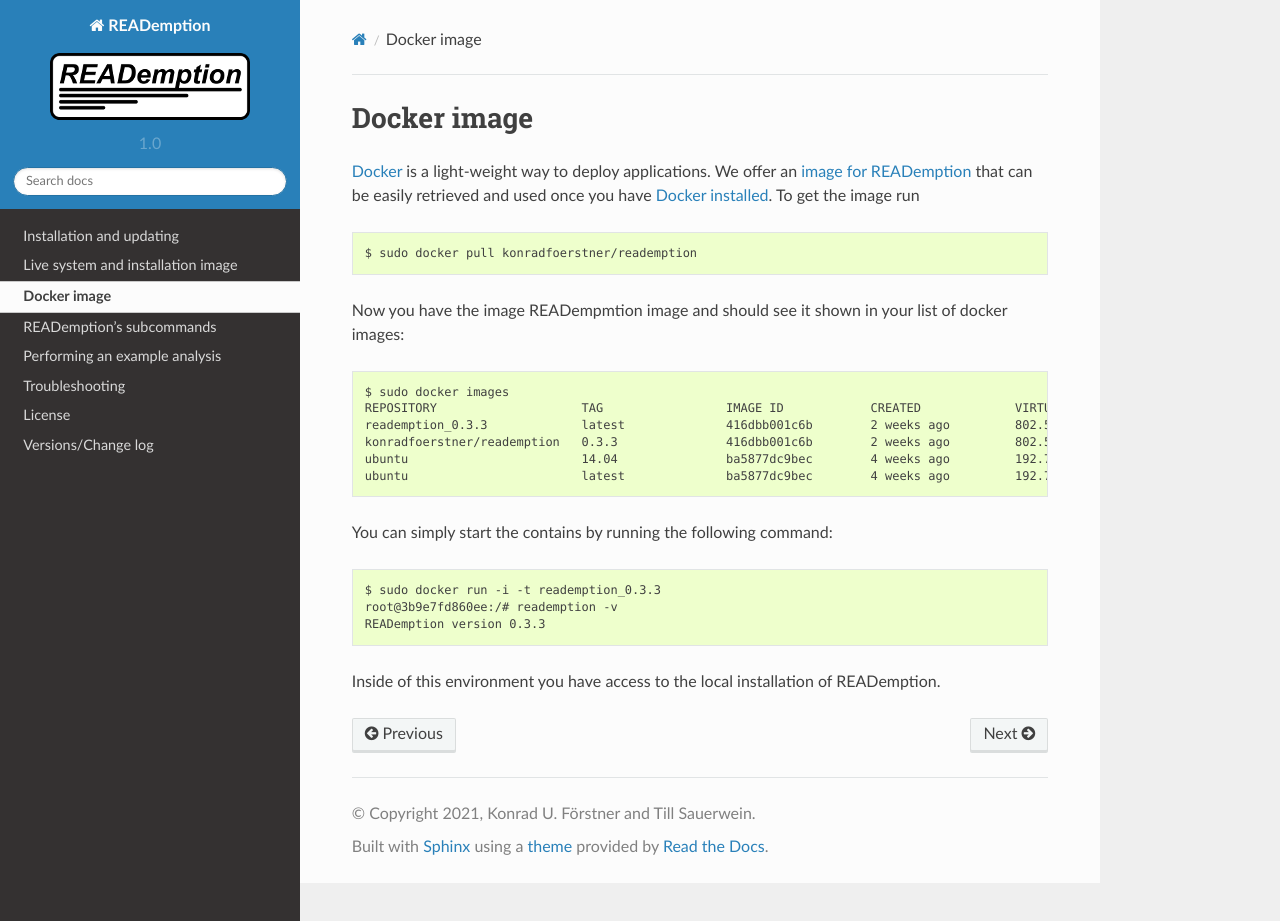
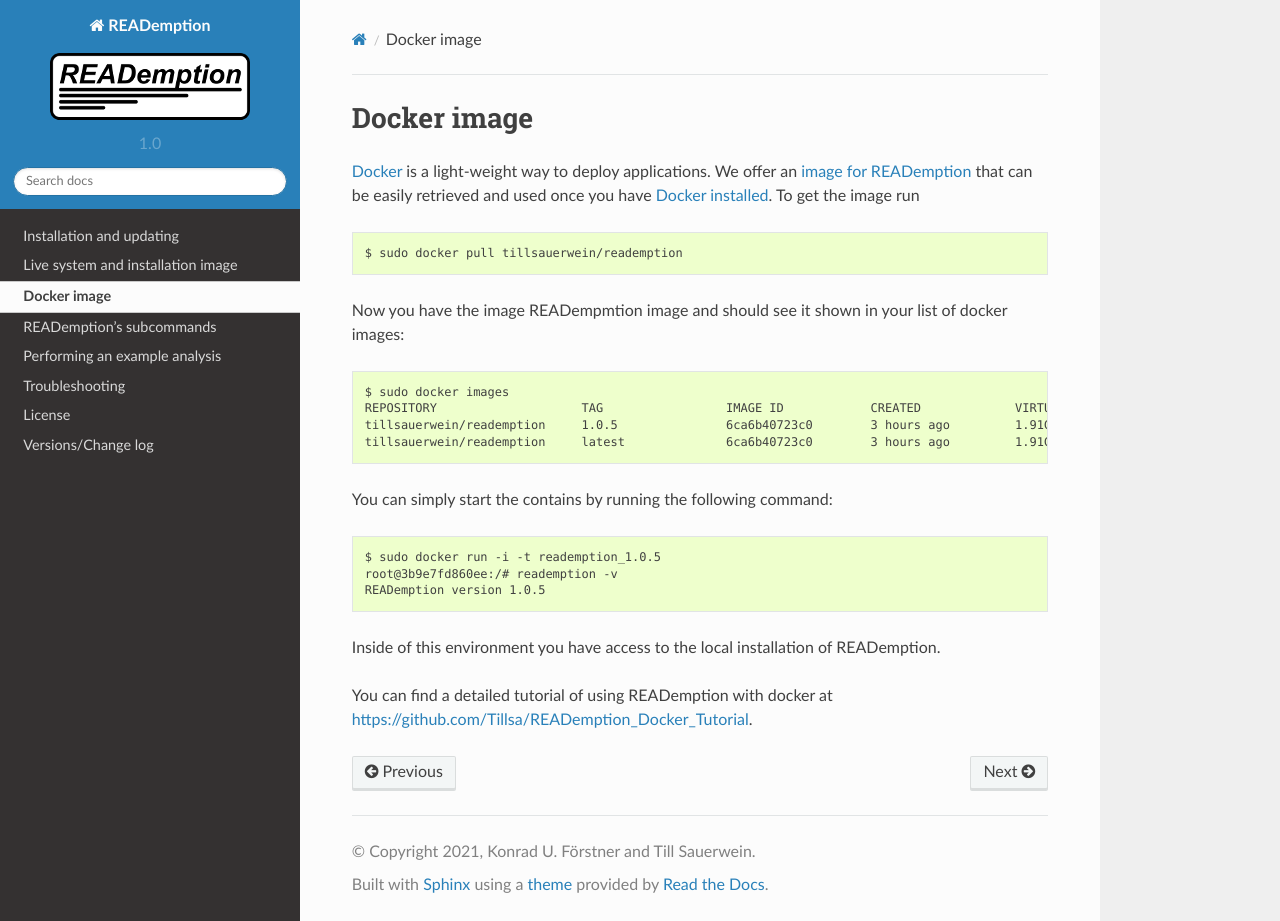
Before and after one commit to foerstner-lab/READemption, a Sphinx documentation site: the page built from docs/source/docker_image.rst, in a window 1280 px wide and 921 px high. Built offline with Sphinx 7.4.7 and the Read the Docs theme 2.0.0, drawn with Linux system fonts in a browser that asks for light colours.

Commit message:
Updated Dockerfile and added link to docker tutorial on github

```diff
--- a/docs/source/docker_image.rst
+++ b/docs/source/docker_image.rst
@@ -3,13 +3,13 @@
 
 `Docker <https://docker.com/>`_ is a light-weight way to deploy
 applications. We offer an `image for READemption
-<https://registry.hub.docker.com/u/konradfoerstner/reademption/>`_
+<https://hub.docker.com/r/tillsauerwein/reademption>`_
 that can be easily retrieved and used once you have `Docker installed
 <https://docs.docker.com/installation/>`_. To get the image run
 
 ::
 
-  $ sudo docker pull konradfoerstner/reademption
+  $ sudo docker pull tillsauerwein/reademption
 
 Now you have the image READempmtion image and should see it shown
 in your list of docker images:
@@ -18,18 +18,20 @@
 
   $ sudo docker images
   REPOSITORY                    TAG                 IMAGE ID            CREATED             VIRTUAL SIZE
-  reademption_0.3.3             latest              416dbb001c6b        2 weeks ago         802.5 MB
-  konradfoerstner/reademption   0.3.3               416dbb001c6b        2 weeks ago         802.5 MB
-  ubuntu                        14.04               ba5877dc9bec        4 weeks ago         192.7 MB
-  ubuntu                        latest              ba5877dc9bec        4 weeks ago         192.7 MB
+  tillsauerwein/reademption     1.0.5               6ca6b40723c0        3 hours ago         1.91GB
+  tillsauerwein/reademption     latest              6ca6b40723c0        3 hours ago         1.91GB
+
 
 You can simply start the contains by running the following command:
 
 ::
 
-  $ sudo docker run -i -t reademption_0.3.3
+  $ sudo docker run -i -t reademption_1.0.5
   root@3b9e7fd860ee:/# reademption -v
-  READemption version 0.3.3
+  READemption version 1.0.5
+
 
 Inside of this environment you have access to the local installation
 of READemption.
+
+You can find a detailed tutorial of using READemption with docker at https://github.com/Tillsa/READemption_Docker_Tutorial.
```
Also changed, not shown: 7 other files.
